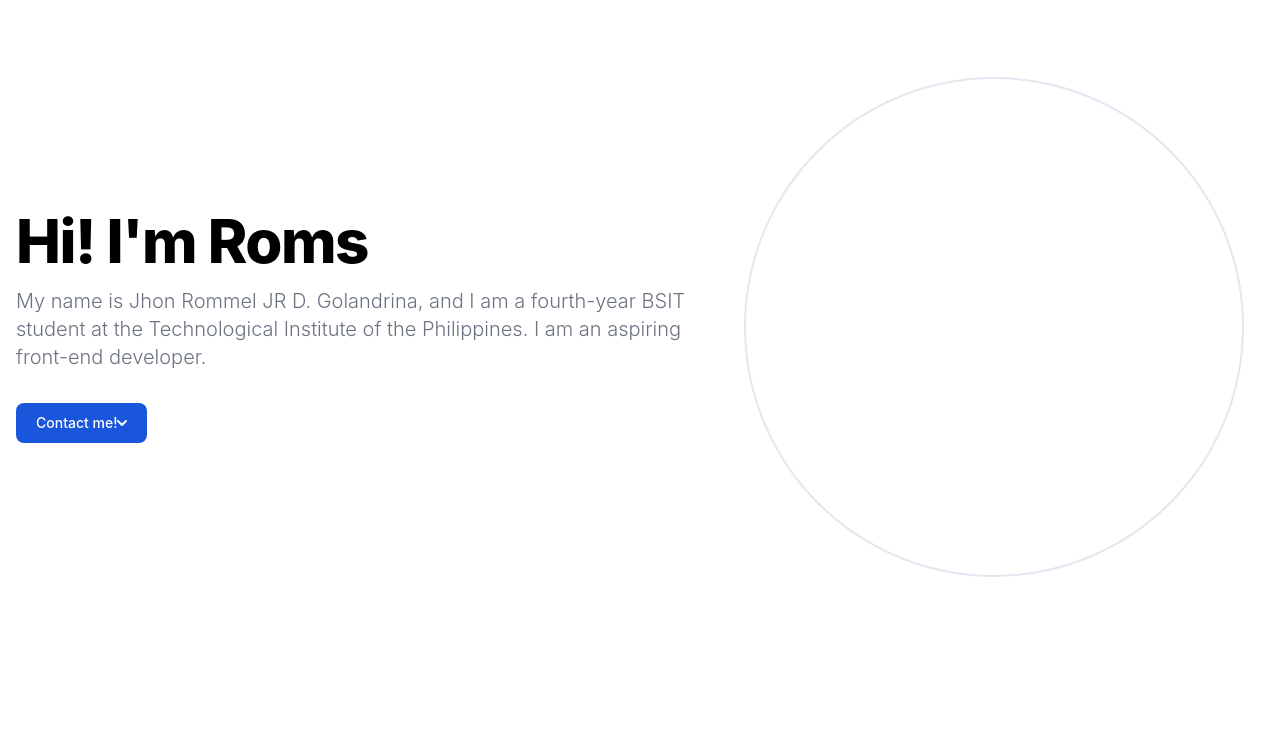
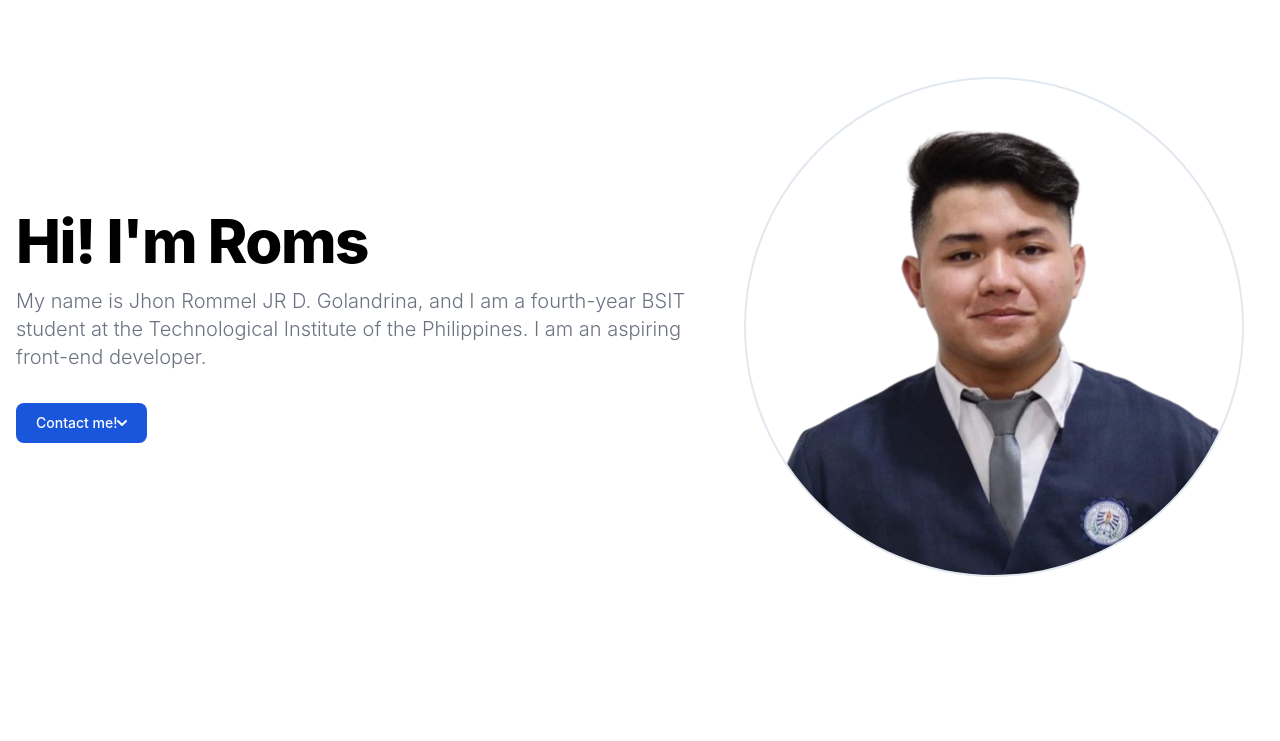
Before and after one commit to romsgolandrina/roms, a plain HTML site: page index.html in a window 1280 px wide. Shown: the part 59-800 px from the top of the page. Drawn offline with nearby package versions, Linux system fonts and the light colour scheme; the site is published under a folder, as on GitHub Pages, so addresses that start at the root find nothing; a web font is replaced by a local one.

Commit message:
fix image

```diff
--- a/index.html
+++ b/index.html
@@ -90,7 +90,7 @@
 
             </div>
             <div class="hidden lg:mt-0 lg:col-span-5 lg:flex">
-                <img id="profile-img" src="/Assets/images/me.png" alt="mockup" class="rounded-full" style="width: 500px; height: 500px; border: 2px solid #e2e8f0;">
+                <img id="profile-img" src="Assets/images/me.png" alt="mockup" class="rounded-full" style="width: 500px; height: 500px; border: 2px solid #e2e8f0;">
             </div>
         </div>
     </section>
```
